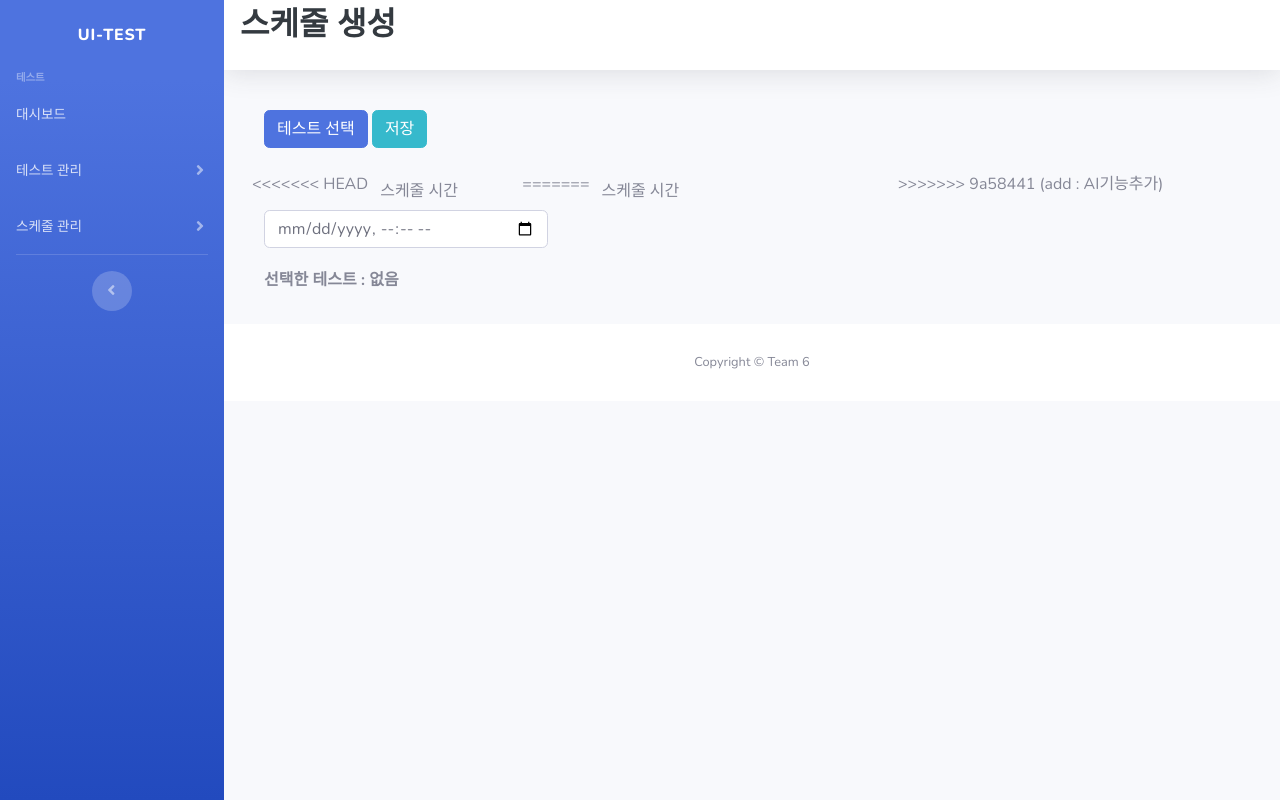
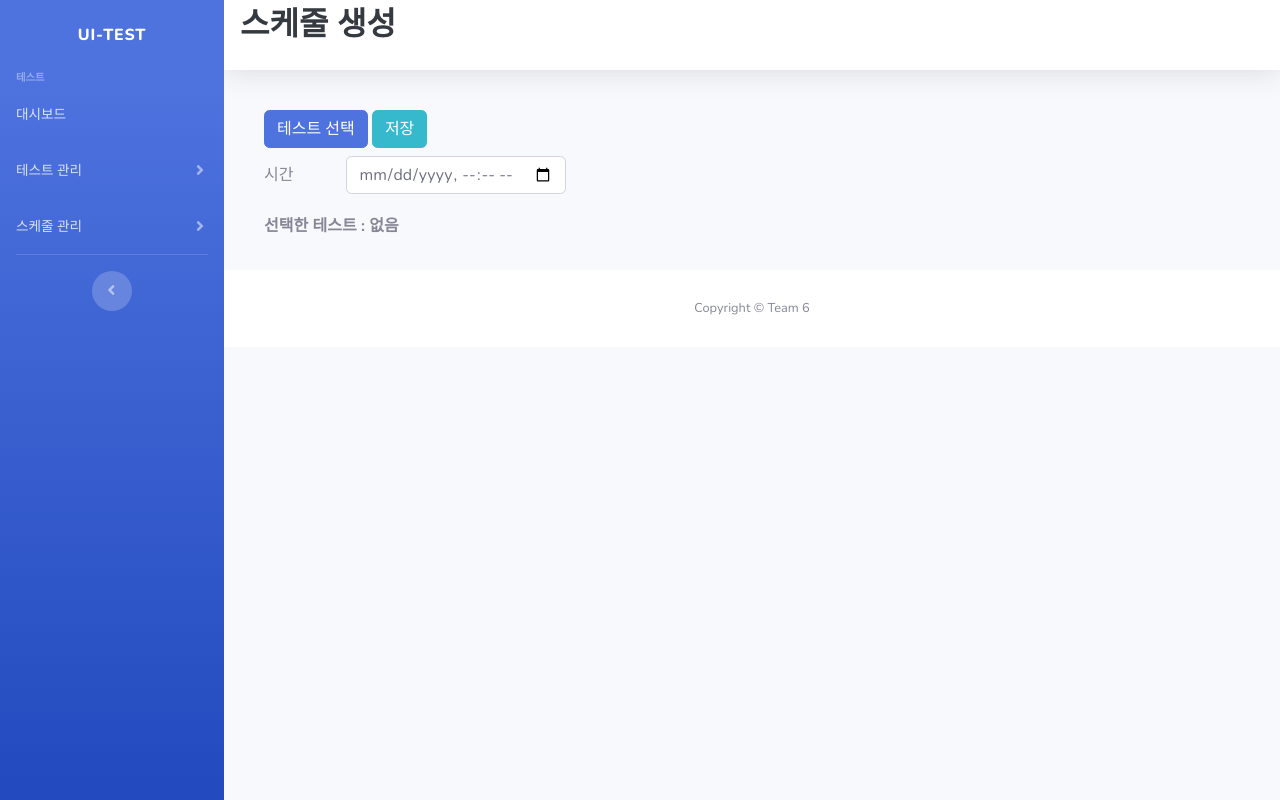
Before and after one commit to CBNU-Tester/Test_File, a Django app: page /testsel/schedule/ in a window 1280 px wide. Run offline with Django 4.2, Linux system fonts and the light colour scheme; the visitor is signed in with stand-in values (Sample User, id 1); some libraries are stand-ins or nearby versions.

Commit message:
update : git merge 변경사항 적용

```diff
--- a/testweb/testsel/templates/schedule.html
+++ b/testweb/testsel/templates/schedule.html
@@ -35,13 +35,9 @@
         <button type="button" class="btn btn-info mb-2" id="save-btn">저장</button> <!-- Save button -->
 
         <!-- 시작일자와 종료일자 선택 필드 -->
-        <div class="form-group row mt-3">
-<<<<<<< HEAD
-            <label for="schedule-time" class="col-md-2 col-form-label">스케줄 시간</label>
-=======
-            <label for="schedule-time" class="col-md-4 col-form-label">스케줄 시간</label>
->>>>>>> 9a58441 (add : AI기능추가)
-            <div class="col-md-4">
+        <div class="form-group row mt-12">
+            <label for="schedule-time" class="col-md-3 col-form-label">시간</label>
+            <div class="col-md-9">
                 <input type="datetime-local" class="form-control" id="schedule-time" name="schedule-time" required>
             </div>
         </div>
@@ -142,7 +138,7 @@
                 // 선택된 테스트 케이스를 페이지에 표시
                 $('#test-cases-container').append(`
                     <div class="form-group row">
-                        <label class="col-md-2 col-form-label">테스트 케이스 ${++inputCount}</label>
+                        <label class="col-md-6 col-form-label">테스트 케이스 ${++inputCount}</label>
                         <div class="col-md-10">
                             <input type="text" class="form-control" name="test-case-${testId}" value="${testName}" readonly>
                         </div>
--- a/testweb/testsel/templates/scheduleList.html
+++ b/testweb/testsel/templates/scheduleList.html
@@ -41,7 +41,7 @@
 {% endblock %}
 
 {% block topbar %}
-<h2>테스트 예약 목록</h2>
+<h2>테스트 스케줄 목록</h2>
 {% endblock %}
 
 {% block content %}
```
